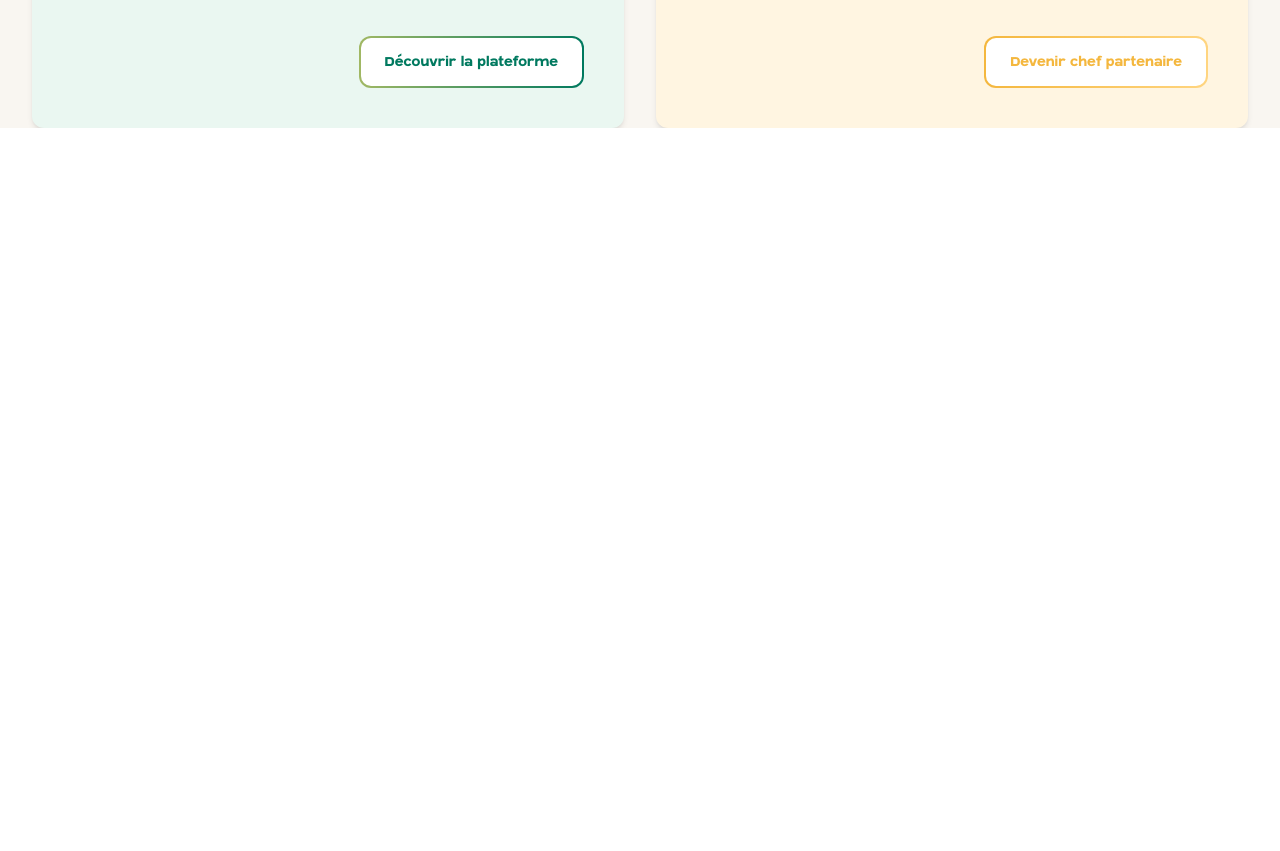
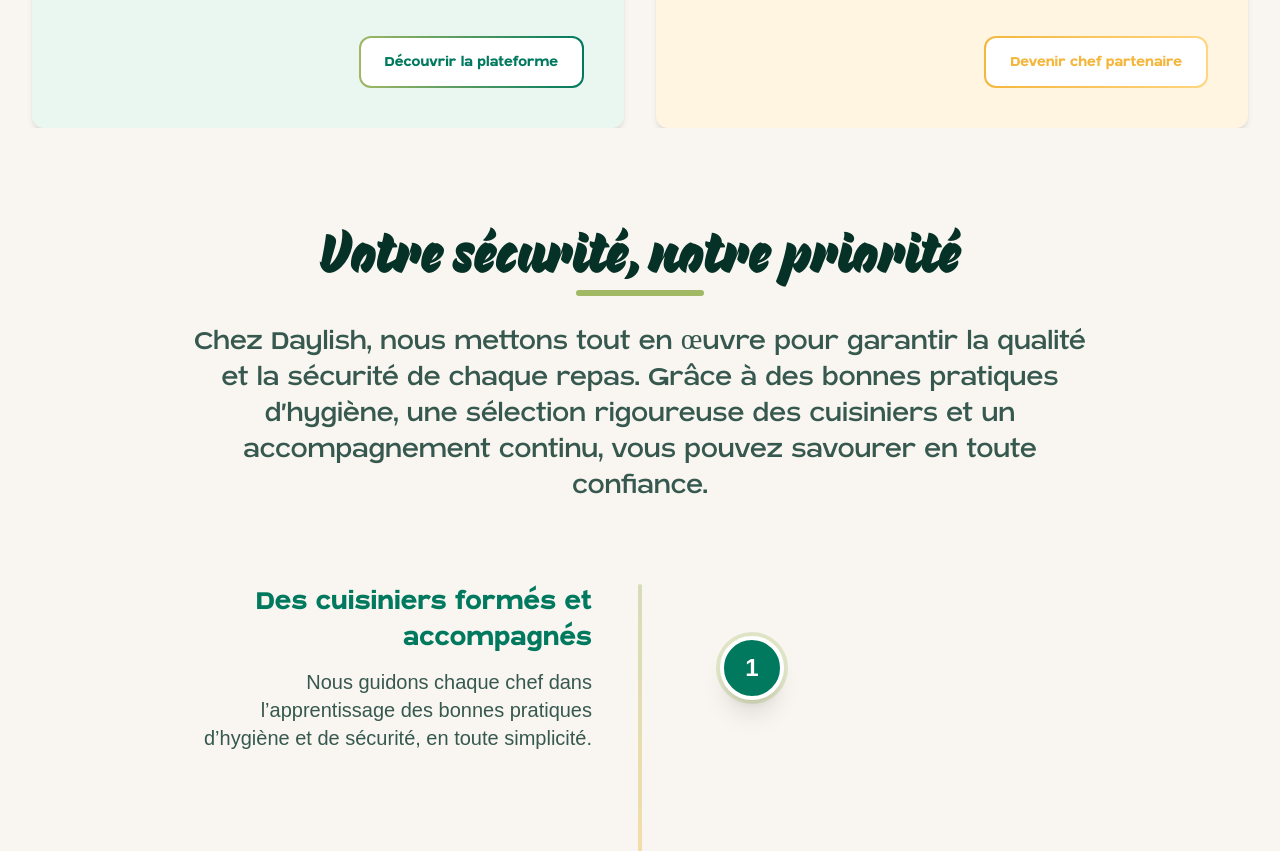
Before and after one commit to aminelaihem/Daylish-landing, a Next.js app: page / in a window 1280 px wide. Shown: the part 1881-2732 px from the top of the page. Before the commit the page ends 2009 px from the top, so only its background shows below. Built offline with nearby package versions, Linux system fonts and the light colour scheme; a web font is replaced by a local one.

Commit message:
ajout de la section safety

```diff
--- a/app/page.tsx
+++ b/app/page.tsx
@@ -2,6 +2,7 @@ import Image from "next/image"
 import Link from "next/link"
 import { Benefits } from "@/components/Benefits"
 import { TwoWays } from "@/components/TwoWays"
+import { Safety } from "@/components/Safety"
 
 export default function Home() {
   return (
@@ -83,6 +84,7 @@ export default function Home() {
         {/* Benefits Section */}
         <Benefits />
         <TwoWays />
+        <Safety />
       </main>
     </>
   )
--- /dev/null
+++ b/components/Safety.tsx
@@ -0,0 +1,72 @@
+import React from 'react';
+
+export function Safety() {
+  return (
+    <section className="container mx-auto px-4 md:px-8 py-24">
+      <div className="text-center mb-20">
+        <h2 className="text-5xl sm:text-6xl font-pique text-[#053126] relative inline-block">
+          Votre sécurité, notre priorité
+          <span className="absolute -bottom-3 left-1/2 transform -translate-x-1/2 w-32 h-1.5 bg-[#A1B864] rounded-full" />
+        </h2>
+        <p className="mt-10 text-2xl md:text-3xl text-[#053126]/80 font-blatant max-w-4xl mx-auto leading-relaxed">
+          Chez Daylish, nous mettons tout en œuvre pour garantir la qualité et la sécurité de chaque repas. Grâce à des bonnes pratiques d’hygiène, une sélection rigoureuse des cuisiniers et un accompagnement continu, vous pouvez savourer en toute confiance.
+        </p>
+      </div>
+      <div className="relative max-w-4xl mx-auto hidden md:block">
+        {/* Ligne verticale centrale */}
+        <div className="absolute left-1/2 top-0 h-full w-1 -translate-x-1/2 bg-gradient-to-b from-[#A1B864] via-[#F4B73E] to-[#00795F] rounded-full opacity-40 z-0" />
+        {/* Bloc 1 */}
+        <div className="flex items-center mb-24 relative">
+          <div className="w-1/2 pr-12 flex flex-col items-end">
+            <h3 className="text-2xl md:text-3xl font-blatant font-bold text-[#00795F] mb-3 text-right">Des cuisiniers formés et accompagnés</h3>
+            <p className="text-lg md:text-xl text-[#053126]/80 max-w-lg text-right">Nous guidons chaque chef dans l’apprentissage des bonnes pratiques d’hygiène et de sécurité, en toute simplicité.</p>
+          </div>
+          <div className="w-1/2 flex items-center pl-12">
+            <span className="ml-8 w-16 h-16 rounded-full bg-[#00795F] flex items-center justify-center text-white font-bold text-2xl shadow-xl border-4 border-white ring-4 ring-[#A1B864]/30 z-10">1</span>
+          </div>
+        </div>
+        {/* Bloc 2 */}
+        <div className="flex items-center mb-24 relative">
+          <div className="w-1/2 flex items-center justify-end pr-12">
+            <span className="mr-8 w-16 h-16 rounded-full bg-[#F4B73E] flex items-center justify-center text-white font-bold text-2xl shadow-xl border-4 border-white ring-4 ring-[#F4B73E]/30 z-10">2</span>
+          </div>
+          <div className="w-1/2 pl-12 flex flex-col items-start">
+            <h3 className="text-2xl md:text-3xl font-blatant font-bold text-[#F4B73E] mb-3 text-left">Un badge de confiance</h3>
+            <p className="text-lg md:text-xl text-[#053126]/80 max-w-lg text-left">Les profils certifiés “Hygiène alimentaire” sont vérifiés et clairement identifiés sur la plateforme.</p>
+          </div>
+        </div>
+        {/* Bloc 3 */}
+        <div className="flex items-center relative">
+          <div className="w-1/2 pr-12 flex flex-col items-end">
+            <h3 className="text-2xl md:text-3xl font-blatant font-bold text-[#00795F] mb-3 text-right">Des retours transparents</h3>
+            <p className="text-lg md:text-xl text-[#053126]/80 max-w-lg text-right">Les avis des utilisateurs contribuent à garantir la qualité et la fiabilité de chaque expérience.</p>
+          </div>
+          <div className="w-1/2 flex items-center pl-12">
+            <span className="ml-8 w-16 h-16 rounded-full bg-[#00795F] flex items-center justify-center text-white font-bold text-2xl shadow-xl border-4 border-white ring-4 ring-[#A1B864]/30 z-10">3</span>
+          </div>
+        </div>
+      </div>
+      {/* Version mobile : stepper vertical simple */}
+      <div className="flex flex-col gap-16 md:hidden mt-16">
+        {/* Pilier 1 */}
+        <div className="flex flex-col items-center">
+          <span className="w-14 h-14 rounded-full bg-[#00795F] flex items-center justify-center text-white font-bold text-xl shadow-xl border-4 border-white ring-4 ring-[#A1B864]/30 mb-4">1</span>
+          <h3 className="text-xl font-blatant font-bold text-[#00795F] mb-2 text-center">Des cuisiniers formés et accompagnés</h3>
+          <p className="text-base text-[#053126]/80 text-center max-w-xs">Nous guidons chaque chef dans l’apprentissage des bonnes pratiques d’hygiène et de sécurité, en toute simplicité.</p>
+        </div>
+        {/* Pilier 2 */}
+        <div className="flex flex-col items-center">
+          <span className="w-14 h-14 rounded-full bg-[#F4B73E] flex items-center justify-center text-white font-bold text-xl shadow-xl border-4 border-white ring-4 ring-[#F4B73E]/30 mb-4">2</span>
+          <h3 className="text-xl font-blatant font-bold text-[#F4B73E] mb-2 text-center">Un badge de confiance</h3>
+          <p className="text-base text-[#053126]/80 text-center max-w-xs">Les profils certifiés “Hygiène alimentaire” sont vérifiés et clairement identifiés sur la plateforme.</p>
+        </div>
+        {/* Pilier 3 */}
+        <div className="flex flex-col items-center">
+          <span className="w-14 h-14 rounded-full bg-[#00795F] flex items-center justify-center text-white font-bold text-xl shadow-xl border-4 border-white ring-4 ring-[#A1B864]/30 mb-4">3</span>
+          <h3 className="text-xl font-blatant font-bold text-[#00795F] mb-2 text-center">Des retours transparents</h3>
+          <p className="text-base text-[#053126]/80 text-center max-w-xs">Les avis des utilisateurs contribuent à garantir la qualité et la fiabilité de chaque expérience.</p>
+        </div>
+      </div>
+    </section>
+  );
+}
```
Also changed, not shown: public/images/chef-hat.png (added), public/images/cutlery.png (added).
